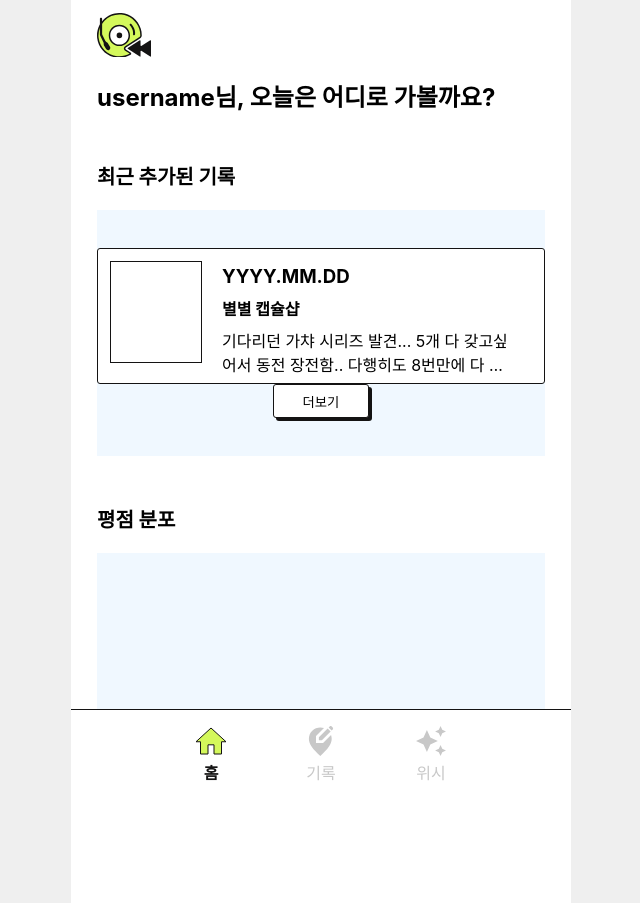
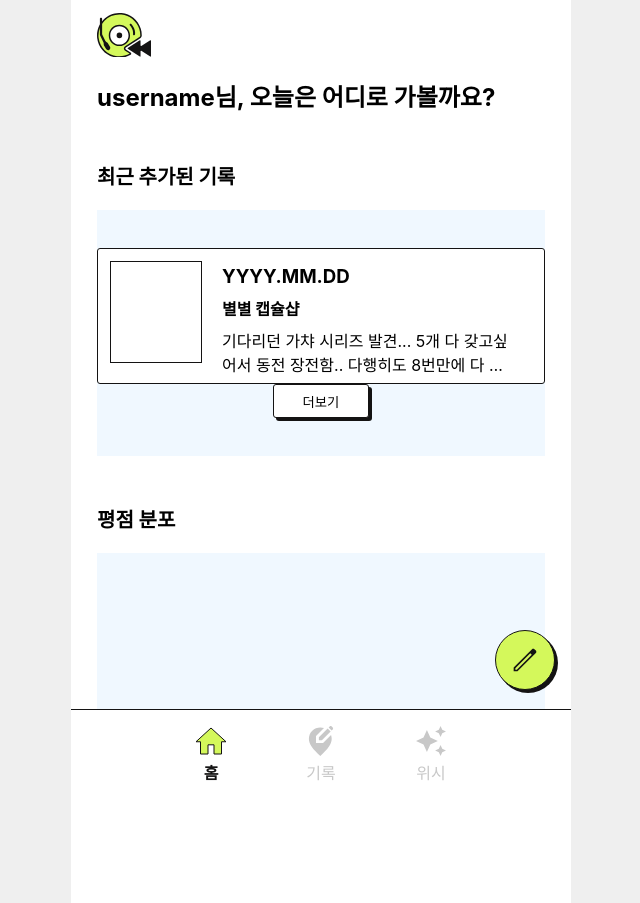
Before and after one commit to Yun-D/re.cord, a React (Create React App) app: page /home in a window 1280 px wide. Shown: the whole page, without its empty margins (319-959 px from the left). Built offline with nearby package versions, Linux system fonts and the light colour scheme.

Commit message:
🎨Style: 플로팅버튼 컴포넌트 생성

```diff
--- a/src/App.css
+++ b/src/App.css
@@ -40,6 +40,7 @@ body {
   display: flex;
   justify-content: center;
   align-items: center;
+  position: relative;
 }
 .box-wrapper {
   height: 100%;
--- /dev/null
+++ b/src/Components/FloatingButton.js
@@ -0,0 +1,13 @@
+import React from "react";
+import styles from "./components.module.css";
+import { ReactComponent as IconEdit } from "../Assets/edit.svg";
+
+const FloatingButton = ({ onClick }) => {
+  return (
+    <button className={styles.floatingButton} onClick={onClick}>
+      <IconEdit />
+    </button>
+  );
+};
+
+export default FloatingButton;
--- a/src/Components/components.module.css
+++ b/src/Components/components.module.css
@@ -47,7 +47,7 @@
   margin: 0;
 }
 
-/* ---------------------------------------- */
+/* ----------------------------------------- */
 
 /* imageFrame ------------------------------ */
 .outerSquare {
@@ -71,3 +71,28 @@
   height: 100%;
   object-fit: cover;
 }
+
+/* ----------------------------------------- */
+
+/* FloatingButton -------------------------- */
+.floatingButton {
+  position: fixed;
+  bottom: 110px;
+  right: calc(50% - 500px / 2 + 16px);
+  width: 60px;
+  height: 60px;
+  background-color: var(--color-primary);
+  color: var(--color-line-black);
+  border: var(--border-size) solid var(--color-line-black);
+  border-radius: 50%;
+  display: flex;
+  align-items: center;
+  justify-content: center;
+  box-shadow: 3px 3px 0px var(--color-line-black);
+  cursor: pointer;
+  transition: transform 0.2s ease, background-color 0.2s ease;
+}
+
+.floatingButton:hover {
+  transform: scale(1.1);
+}
--- a/src/Pages/Home.js
+++ b/src/Pages/Home.js
@@ -1,6 +1,7 @@
 import React from "react";
 import Button from "../Components/Button";
 import ListItem from "../Components/ListItem";
+import FloatingButton from "../Components/FloatingButton";
 
 const Home = () => {
   let username = "username"; //TODO: 추후 백엔드 작업 시 변경요
@@ -24,6 +25,8 @@ const Home = () => {
 
         <div className="ratingSpread" />
       </div>
+
+      <FloatingButton />
     </div>
   );
 };
```
Also changed, not shown: src/Assets/edit.svg.
